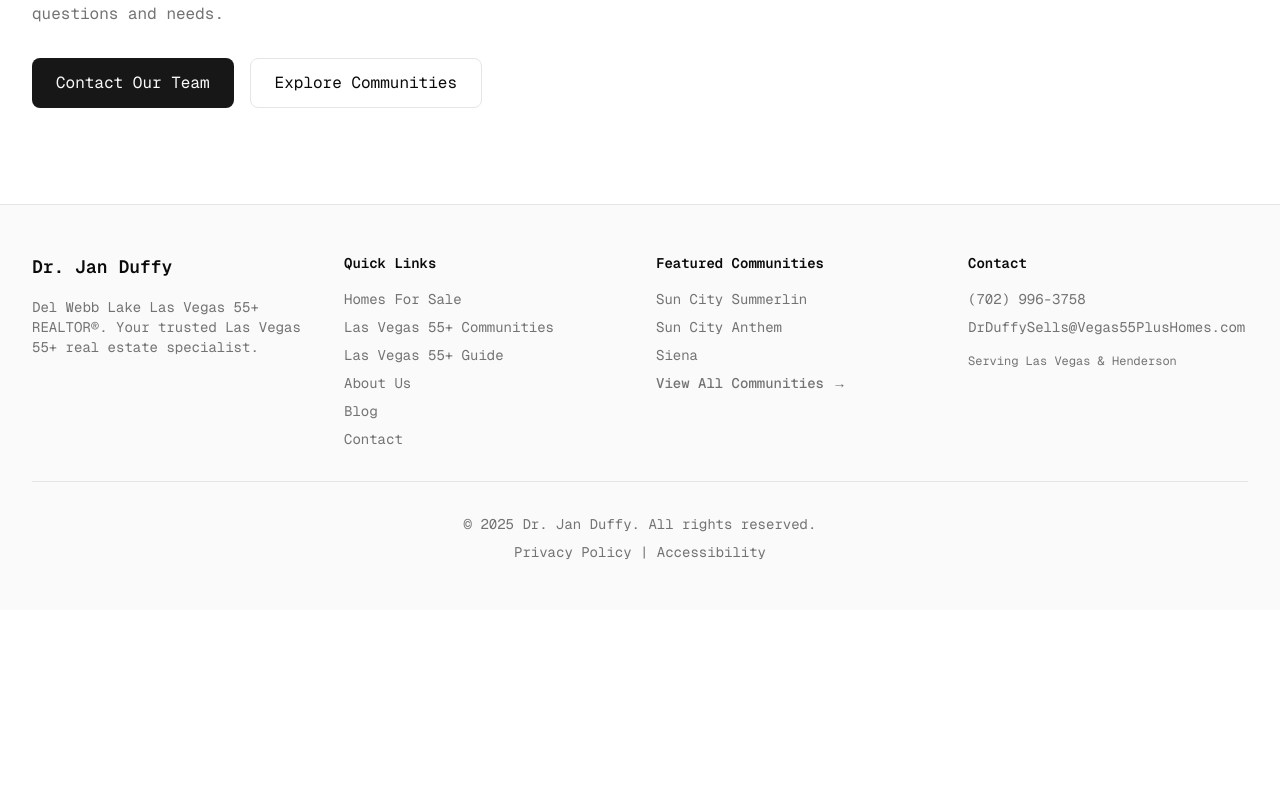
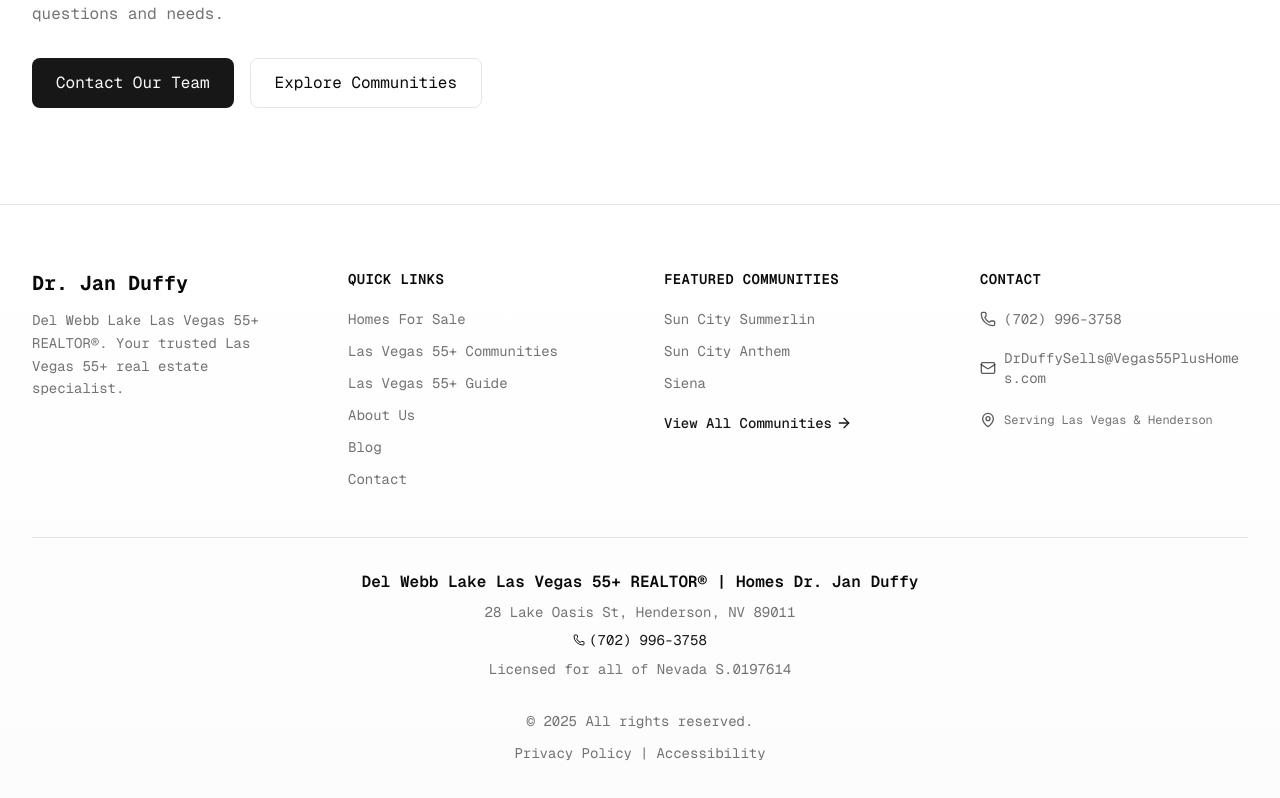
Before and after one commit to LetMeHelpYouREALTY/vegas55plushomes.com, a Next.js app: page /blog in a window 1280 px wide. Shown: the part 4123-4921 px from the top of the page. Before the commit the page ends 4733 px from the top, so only its background shows below. Built offline with nearby package versions, Linux system fonts and the light colour scheme; no server answers.

Commit message:
Enhance footer with V0-inspired design: add icons, improved spacing, business info, and license number

```diff
--- a/components/footer.tsx
+++ b/components/footer.tsx
@@ -1,4 +1,5 @@
 import Link from 'next/link'
+import { MapPin, Phone, Mail, ArrowRight } from 'lucide-react'
 import { lasVegasCommunities } from '@/lib/communities-data'
 
 export default function Footer() {
@@ -6,49 +7,75 @@
   const featuredCommunities = lasVegasCommunities.filter(c => c.featured).slice(0, 4)
 
   return (
-    <footer className="border-t bg-muted/50">
-      <div className="container mx-auto px-4 sm:px-6 lg:px-8 py-12">
-        <div className="grid grid-cols-1 md:grid-cols-4 gap-8">
+    <footer className="border-t bg-gradient-to-b from-background to-muted/30">
+      <div className="container mx-auto px-4 sm:px-6 lg:px-8 py-12 lg:py-16">
+        <div className="grid grid-cols-1 md:grid-cols-2 lg:grid-cols-4 gap-8 lg:gap-12">
           {/* Company Info */}
           <div className="space-y-4">
-            <h3 className="text-lg font-semibold">Dr. Jan Duffy</h3>
-            <p className="text-sm text-muted-foreground">
-              Del Webb Lake Las Vegas 55+ REALTOR®. Your trusted Las Vegas 55+ real estate specialist.
-            </p>
+            <div>
+              <h3 className="text-xl font-bold text-foreground mb-3">Dr. Jan Duffy</h3>
+              <p className="text-sm text-muted-foreground leading-relaxed">
+                Del Webb Lake Las Vegas 55+ REALTOR®. Your trusted Las Vegas 55+ real estate specialist.
+              </p>
+            </div>
           </div>
 
           {/* Quick Links */}
           <div>
-            <h4 className="text-sm font-semibold mb-4">Quick Links</h4>
-            <ul className="space-y-2 text-sm">
+            <h4 className="text-sm font-semibold mb-5 text-foreground uppercase tracking-wide">Quick Links</h4>
+            <ul className="space-y-3 text-sm">
               <li>
-                <Link href="/homes-for-sale" className="text-muted-foreground hover:text-foreground">
+                <Link
+                  href="/homes-for-sale"
+                  className="text-muted-foreground hover:text-primary transition-colors duration-200 inline-flex items-center group"
+                >
                   Homes For Sale
+                  <ArrowRight className="ml-1 h-3 w-3 opacity-0 group-hover:opacity-100 group-hover:translate-x-1 transition-all" />
                 </Link>
               </li>
               <li>
-                <Link href="/communities" className="text-muted-foreground hover:text-foreground">
+                <Link
+                  href="/communities"
+                  className="text-muted-foreground hover:text-primary transition-colors duration-200 inline-flex items-center group"
+                >
                   Las Vegas 55+ Communities
+                  <ArrowRight className="ml-1 h-3 w-3 opacity-0 group-hover:opacity-100 group-hover:translate-x-1 transition-all" />
                 </Link>
               </li>
               <li>
-                <Link href="/las-vegas-55-guide" className="text-muted-foreground hover:text-foreground">
+                <Link
+                  href="/las-vegas-55-guide"
+                  className="text-muted-foreground hover:text-primary transition-colors duration-200 inline-flex items-center group"
+                >
                   Las Vegas 55+ Guide
+                  <ArrowRight className="ml-1 h-3 w-3 opacity-0 group-hover:opacity-100 group-hover:translate-x-1 transition-all" />
                 </Link>
               </li>
               <li>
-                <Link href="/about" className="text-muted-foreground hover:text-foreground">
+                <Link
+                  href="/about"
+                  className="text-muted-foreground hover:text-primary transition-colors duration-200 inline-flex items-center group"
+                >
                   About Us
+                  <ArrowRight className="ml-1 h-3 w-3 opacity-0 group-hover:opacity-100 group-hover:translate-x-1 transition-all" />
                 </Link>
               </li>
               <li>
-                <Link href="/blog" className="text-muted-foreground hover:text-foreground">
+                <Link
+                  href="/blog"
+                  className="text-muted-foreground hover:text-primary transition-colors duration-200 inline-flex items-center group"
+                >
                   Blog
+                  <ArrowRight className="ml-1 h-3 w-3 opacity-0 group-hover:opacity-100 group-hover:translate-x-1 transition-all" />
                 </Link>
               </li>
               <li>
-                <Link href="/contact" className="text-muted-foreground hover:text-foreground">
+                <Link
+                  href="/contact"
+                  className="text-muted-foreground hover:text-primary transition-colors duration-200 inline-flex items-center group"
+                >
                   Contact
+                  <ArrowRight className="ml-1 h-3 w-3 opacity-0 group-hover:opacity-100 group-hover:translate-x-1 transition-all" />
                 </Link>
               </li>
             </ul>
@@ -56,18 +83,26 @@
 
           {/* Communities */}
           <div>
-            <h4 className="text-sm font-semibold mb-4">Featured Communities</h4>
-            <ul className="space-y-2 text-sm">
+            <h4 className="text-sm font-semibold mb-5 text-foreground uppercase tracking-wide">Featured Communities</h4>
+            <ul className="space-y-3 text-sm">
               {featuredCommunities.map((community) => (
                 <li key={community.slug}>
-                  <Link href={`/communities/${community.slug}`} className="text-muted-foreground hover:text-foreground">
+                  <Link
+                    href={`/communities/${community.slug}`}
+                    className="text-muted-foreground hover:text-primary transition-colors duration-200 inline-flex items-center group"
+                  >
                     {community.name}
+                    <ArrowRight className="ml-1 h-3 w-3 opacity-0 group-hover:opacity-100 group-hover:translate-x-1 transition-all" />
                   </Link>
                 </li>
               ))}
-              <li>
-                <Link href="/communities" className="text-muted-foreground hover:text-foreground font-medium">
-                  View All Communities →
+              <li className="pt-2">
+                <Link
+                  href="/communities"
+                  className="text-primary hover:text-primary/80 font-medium inline-flex items-center group transition-colors"
+                >
+                  View All Communities
+                  <ArrowRight className="ml-1 h-4 w-4 group-hover:translate-x-1 transition-transform" />
                 </Link>
               </li>
             </ul>
@@ -75,32 +110,73 @@
 
           {/* Contact Info */}
           <div>
-            <h4 className="text-sm font-semibold mb-4">Contact</h4>
-            <ul className="space-y-2 text-sm text-muted-foreground">
+            <h4 className="text-sm font-semibold mb-5 text-foreground uppercase tracking-wide">Contact</h4>
+            <ul className="space-y-4 text-sm">
               <li>
-                <a href="tel:7029963758" className="hover:text-foreground">
+                <a
+                  href="tel:7029963758"
+                  className="text-muted-foreground hover:text-primary transition-colors duration-200 inline-flex items-center group"
+                >
+                  <Phone className="h-4 w-4 mr-2 text-primary/70 group-hover:text-primary transition-colors" />
                   (702) 996-3758
                 </a>
               </li>
               <li>
-                <a href="mailto:DrDuffySells@Vegas55PlusHomes.com" className="hover:text-foreground">
+                <a
+                  href="mailto:DrDuffySells@Vegas55PlusHomes.com"
+                  className="text-muted-foreground hover:text-primary transition-colors duration-200 inline-flex items-center group break-all"
+                >
+                  <Mail className="h-4 w-4 mr-2 text-primary/70 group-hover:text-primary transition-colors flex-shrink-0" />
                   DrDuffySells@Vegas55PlusHomes.com
                 </a>
               </li>
-              <li className="mt-4">
-                <p className="text-xs">Serving Las Vegas & Henderson</p>
+              <li className="pt-2">
+                <div className="inline-flex items-center text-muted-foreground">
+                  <MapPin className="h-4 w-4 mr-2 text-primary/70" />
+                  <span className="text-xs">Serving Las Vegas & Henderson</span>
+                </div>
               </li>
             </ul>
           </div>
         </div>
 
-        <div className="mt-8 pt-8 border-t text-center text-sm text-muted-foreground">
-          <p>© {currentYear} Dr. Jan Duffy. All rights reserved.</p>
-          <p className="mt-2">
-            <Link href="/privacy" className="hover:text-foreground">Privacy Policy</Link>
-            {' | '}
-            <Link href="/accessibility" className="hover:text-foreground">Accessibility</Link>
-          </p>
+        {/* Bottom Section - Business Info */}
+        <div className="mt-12 pt-8 border-t">
+          <div className="text-center space-y-4">
+            <div className="space-y-2">
+              <p className="font-semibold text-foreground">Del Webb Lake Las Vegas 55+ REALTOR® | Homes Dr. Jan Duffy</p>
+              <p className="text-sm text-muted-foreground">28 Lake Oasis St, Henderson, NV 89011</p>
+              <p className="text-sm">
+                <a
+                  href="tel:7029963758"
+                  className="text-primary hover:text-primary/80 transition-colors inline-flex items-center justify-center gap-1"
+                >
+                  <Phone className="h-3 w-3" />
+                  (702) 996-3758
+                </a>
+              </p>
+              <p className="text-sm text-muted-foreground">Licensed for all of Nevada S.0197614</p>
+            </div>
+
+            <div className="flex flex-col items-center gap-3 pt-4">
+              <p className="text-sm text-muted-foreground">© {currentYear} All rights reserved.</p>
+              <div className="flex items-center gap-2 text-sm">
+                <Link
+                  href="/privacy"
+                  className="text-muted-foreground hover:text-primary transition-colors"
+                >
+                  Privacy Policy
+                </Link>
+                <span className="text-muted-foreground">|</span>
+                <Link
+                  href="/accessibility"
+                  className="text-muted-foreground hover:text-primary transition-colors"
+                >
+                  Accessibility
+                </Link>
+              </div>
+            </div>
+          </div>
         </div>
       </div>
     </footer>
```
